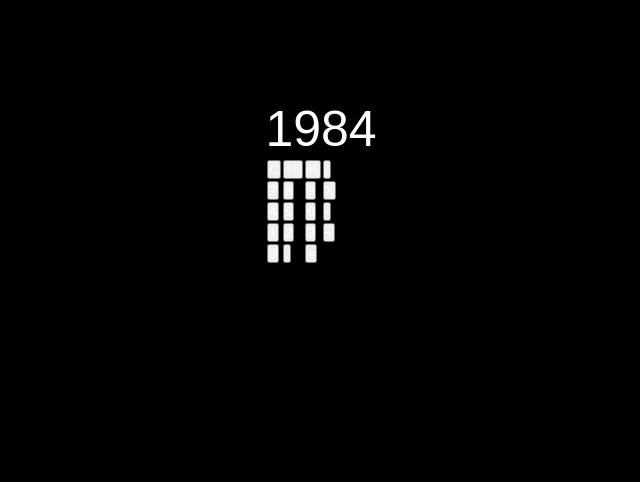
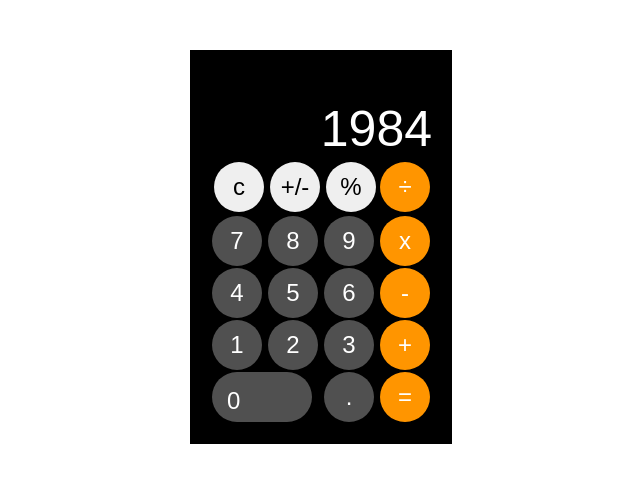
Before and after one commit to pilahr/calculator, a plain HTML site: page index.html in a window 1280 px wide. Shown: the whole page, without its empty margins (319-959 px from the left). Drawn offline with Linux system fonts and the light colour scheme.

Commit message:
styled the buttons of the calculator

```diff
--- a/index.html
+++ b/index.html
@@ -23,42 +23,42 @@
             <table>
 
                 <!-- ROW 1 -->
-                <tr>
-                    <td><button id="clear" class="button-special">C</button></td>
-                    <td><button id="sign" class="button-special">+/-</button></td>
-                    <td><button id="percentage" class="button-special">%</button></td>
-                    <td><button id="devision" class="button-operator">/</button></td>
+                <tr class="button">
+                    <td><button id="clear" class="button__special">c</button></td>
+                    <td><button id="sign" class="button__special">+/-</button></td>
+                    <td><button id="percentage" class="button__special">%</button></td>
+                    <td><button id="devision" class="button__operator">÷</button></td>
                 </tr>
 
                 <!-- ROW 2 -->
-                <tr>
-                    <td><button id="seven" class="button-number">7</button></td>
-                    <td><button id="eight" class="button-number">8</button></td>
-                    <td><button id="nine" class="button-number">9</button></td>
-                    <td><button id="multiplication" class=button-operator>X</button></td>
+                <tr class="button">
+                    <td><button id="seven" class="button__number">7</button></td>
+                    <td><button id="eight" class="button__number">8</button></td>
+                    <td><button id="nine" class="button__number">9</button></td>
+                    <td><button id="multiplication" class=button__operator>x</button></td>
                 </tr>
 
                 <!-- ROW 3 -->
-                <tr>
-                    <td><button id="four" class="button-number">4</button></td>
-                    <td><button id="five" class="button-number">5</button></td>
-                    <td><button id="six" class="button-number">6</button></td>
-                    <td><button id="substraction" class="button-operator">-</button></td>
+                <tr class="button">
+                    <td><button id="four" class="button__number">4</button></td>
+                    <td><button id="five" class="button__number">5</button></td>
+                    <td><button id="six" class="button__number">6</button></td>
+                    <td><button id="substraction" class="button__operator">-</button></td>
                 </tr>
 
                 <!-- ROW 4 -->
-                <tr>
-                    <td><button id="one" class="button-number">1</button></td>
-                    <td><button id="two" class="button-number">2</button></td>
-                    <td><button id="three" class="button-number">3</button></td>
-                    <td><button id="addition" class="button-operator">+</button></td>
+                <tr class="button">
+                    <td><button id="one" class="button__number">1</button></td>
+                    <td><button id="two" class="button__number">2</button></td>
+                    <td><button id="three" class="button__number">3</button></td>
+                    <td><button id="addition" class="button__operator">+</button></td>
                 </tr>
 
                 <!-- ROW 5 -->
-                <tr>
-                    <td><button id="zero" class="button-number">0</button></td>
-                    <td><button id="point" class="button-number">.</button></td>
-                    <td><button id="equal" class="button-operator">=</button></td>
+                <tr class="button">
+                    <td colspan="2"><button id="zero" class="button__number">0</button></td>
+                    <td><button id="point" class="button__number">.</button></td>
+                    <td><button id="equal" class="button__operator">=</button></td>
                 </tr>
 
             </table>
--- a/main.scss
+++ b/main.scss
@@ -9,7 +9,7 @@
 }
 
 body {
-  background-color: black;
+  background-color: white;
 }
 
 section {
@@ -20,7 +20,9 @@ section {
 .container {
   width: auto;
   height: auto;
-  padding: 50px;
+  padding: 20px;
+  padding-top: 50px;
+  background-color: black;
 }
 
 .display-screen {
@@ -32,3 +34,40 @@ section {
     font-size: 50px;
   }
 }
+
+.button {
+  &__special {
+    width: 50px;
+    height: 50px;
+    margin: 2px;
+    border-radius: 50%;
+    color: black;
+    font-size: 24px;
+    border: none;
+  }
+
+  &__number {
+    width: 50px;
+    height: 50px;
+    border-radius: 50%;
+    background-color: $button-color;
+    border: none;
+    font-size: 24px;
+  }
+
+  &__operator {
+    width: 50px;
+    height: 50px;
+    border-radius: 50%;
+    background-color: $right-operators-color;
+    border: none;
+    font-size: 24px;
+  }
+
+  #zero {
+    width: 100px;
+    border-radius: 50px;
+    text-align: left;
+    padding: 15px;
+  }
+}
```
Also changed, not shown: main.css, 1 other file.
